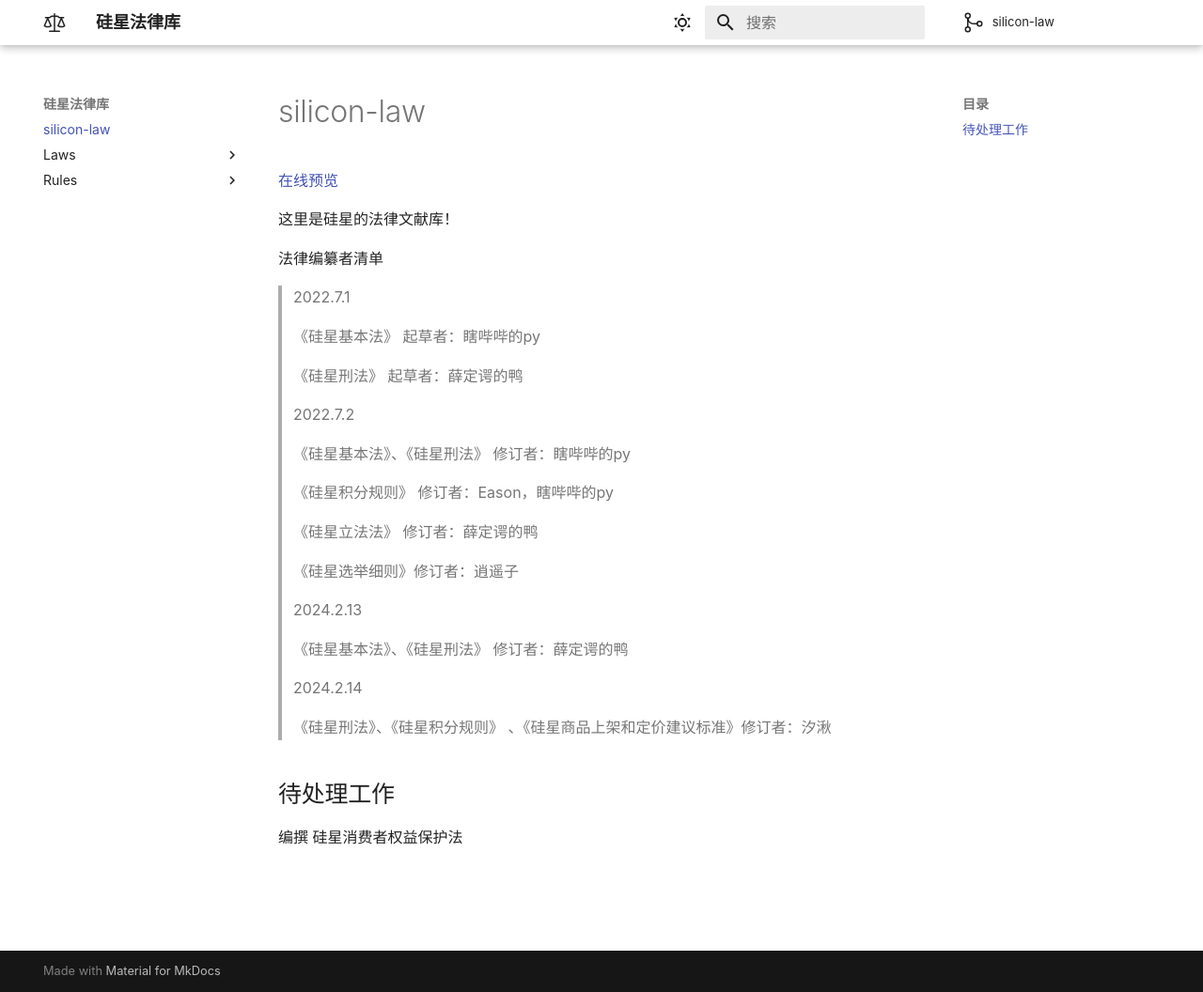
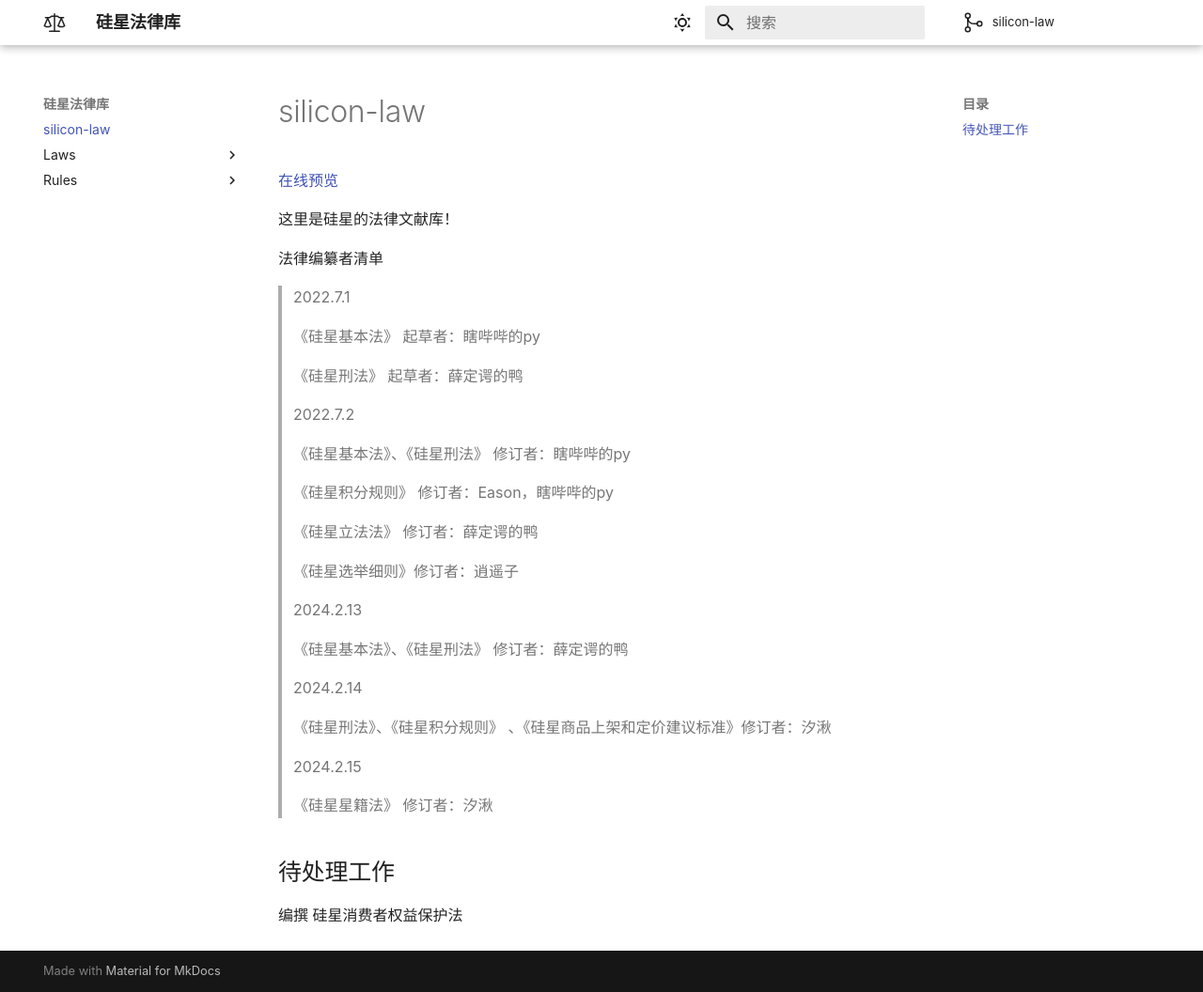
Before and after one commit to silicon-star-united-government/silicon-law, an MkDocs documentation site: the page built from docs/index.md, in a window 1280 px wide and 1056 px high. Shown: the whole window at 94% size. Built offline with MkDocs 1.6.1 and Material for MkDocs 9.7.7, drawn with Linux system fonts in a browser that asks for light colours; comment, search, counter and statistics services are not loaded.

Commit message:
Update index.md

```diff
--- a/docs/index.md
+++ b/docs/index.md
@@ -29,6 +29,10 @@
 >2024.2.14
 >
 > 《硅星刑法》、《硅星积分规则》 、《硅星商品上架和定价建议标准》修订者：汐湫
+
+>2024.2.15
+>
+>《硅星星籍法》 修订者：汐湫
 ## 待处理工作
 
 编撰 硅星消费者权益保护法
```
